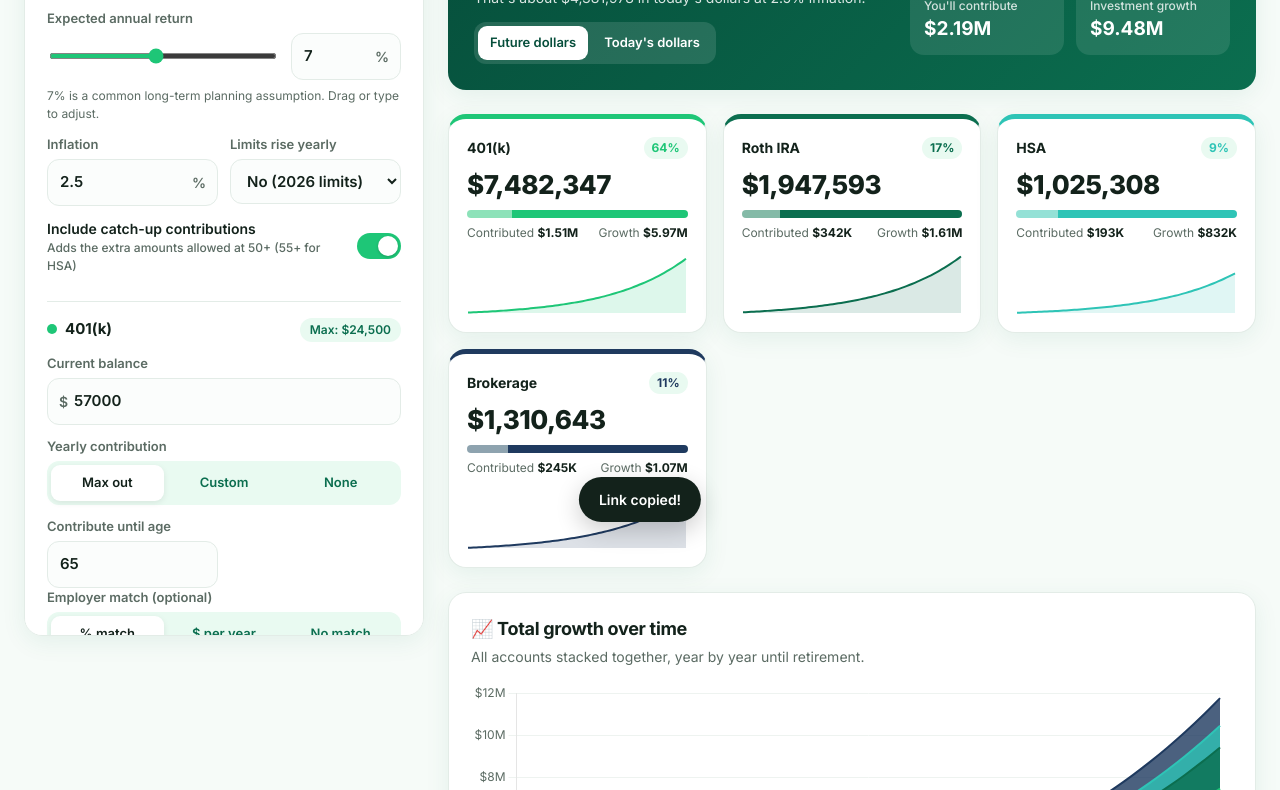
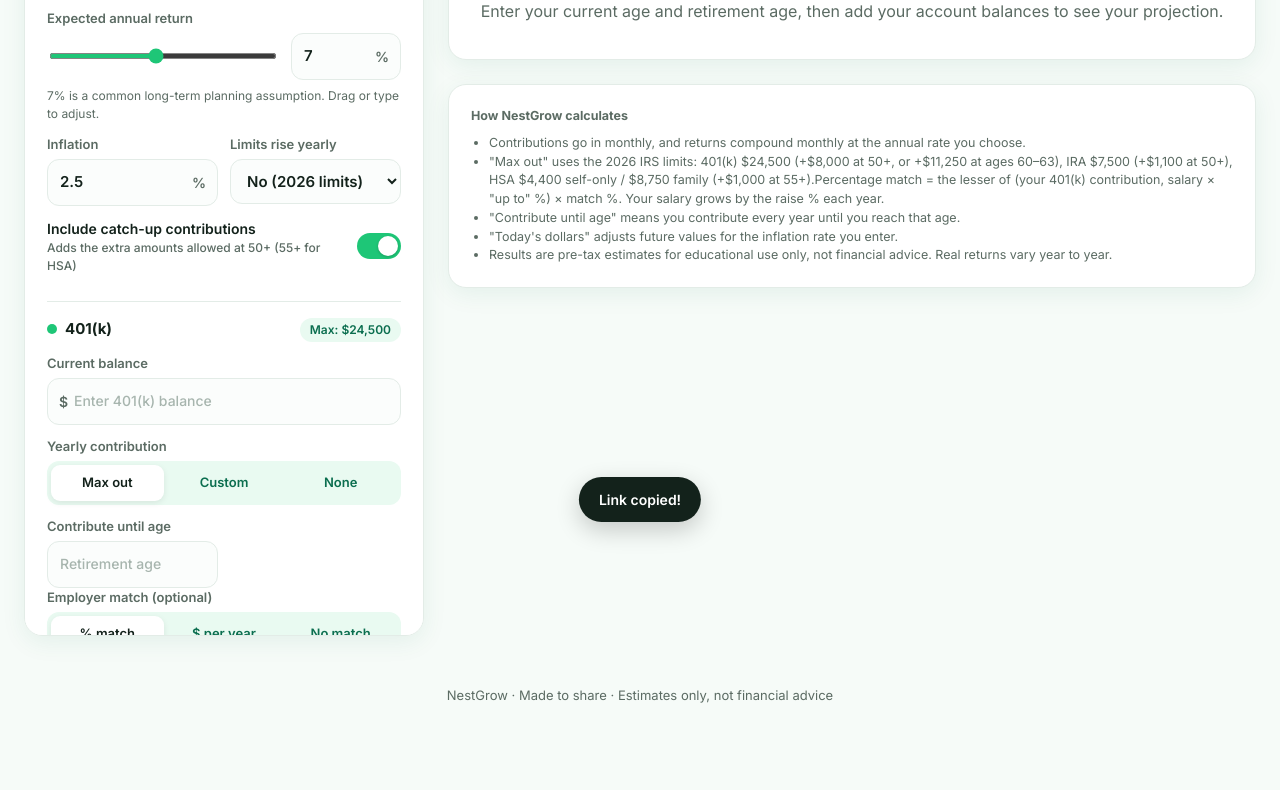
Before and after one commit to RoamingRedPanda/Nestgrow, a plain HTML site: page index.html in a window 1280 px wide. Shown: the part 374-1164 px from the top of the page. After the commit the page ends 1120 px from the top, so only its background shows below. Drawn offline with nearby package versions, Linux system fonts and the light colour scheme.

Commit message:
Replace index.html with the contents of 'nestgrow 2.html' so the site root serves the NestGrow v2 page

```diff
--- a/index.html
+++ b/index.html
@@ -205,6 +205,12 @@
     transition: transform .3s ease; z-index: 50; box-shadow: 0 8px 24px rgba(0,0,0,.2);
   }
   .toast.show { transform: translateX(-50%) translateY(0); }
+  input[type="number"]::placeholder { color: #A7B5AE; font-weight: 500; font-size: 14px; }
+  .empty-state { text-align: center; padding: 36px 24px; color: var(--muted); }
+  .empty-state .icon { font-size: 36px; }
+  .empty-state h3 { margin: 6px 0 4px; color: var(--ink); font-size: 20px; }
+  .results.is-empty > *:not(#emptyState):not(.notes) { display: none; }
+  .results:not(.is-empty) #emptyState { display: none; }
   .warn { color: #B45309; font-size: 12px; font-weight: 600; display: none; }
   .warn.show { display: block; }
 </style>
@@ -242,11 +248,11 @@
       <div class="row">
         <div class="field">
           <label for="curAge">Current age</label>
-          <input type="number" id="curAge" value="25" min="16" max="90" />
+          <input type="number" id="curAge" value="" placeholder="e.g. 30" min="16" max="90" />
         </div>
         <div class="field">
           <label for="retAge">Retirement age</label>
-          <input type="number" id="retAge" value="65" min="17" max="100" />
+          <input type="number" id="retAge" value="" placeholder="e.g. 65" min="17" max="100" />
         </div>
       </div>
       <div class="field">
@@ -287,7 +293,7 @@
       <div class="section-title"><span><span class="dot" style="background:var(--c401k)"></span>401(k)</span><span class="limit-pill" id="k401Pill">Max: $24,500</span></div>
       <div class="field">
         <label for="k401Bal">Current balance</label>
-        <div class="input-wrap has-prefix"><span class="prefix">$</span><input type="number" id="k401Bal" value="57000" min="0" step="500" /></div>
+        <div class="input-wrap has-prefix"><span class="prefix">$</span><input type="number" id="k401Bal" value="" placeholder="Enter 401(k) balance" min="0" step="500" /></div>
       </div>
       <div class="field">
         <span class="label">Yearly contribution</span>
@@ -301,11 +307,11 @@
       <div class="row">
         <div class="field collapsible" data-show-when="k401Mode:custom">
           <label for="k401Custom">Your amount / yr</label>
-          <div class="input-wrap has-prefix"><span class="prefix">$</span><input type="number" id="k401Custom" value="10000" min="0" step="500" /></div>
+          <div class="input-wrap has-prefix"><span class="prefix">$</span><input type="number" id="k401Custom" value="" placeholder="Enter amount" min="0" step="500" /></div>
         </div>
         <div class="field collapsible" data-show-when="k401Mode:max,custom">
           <label for="k401Until">Contribute until age</label>
-          <input type="number" id="k401Until" value="65" min="16" max="100" />
+          <input type="number" id="k401Until" value="" placeholder="Retirement age" min="16" max="100" />
         </div>
       </div>
       <div class="field">
@@ -321,28 +327,28 @@
         <div class="row">
           <div class="field">
             <label for="salary">Annual salary</label>
-            <div class="input-wrap has-prefix"><span class="prefix">$</span><input type="number" id="salary" value="75000" min="0" step="1000" /></div>
+            <div class="input-wrap has-prefix"><span class="prefix">$</span><input type="number" id="salary" value="" placeholder="Enter salary" min="0" step="1000" /></div>
           </div>
           <div class="field">
             <label for="salaryGrowth">Raise / yr</label>
-            <div class="input-wrap has-suffix"><input type="number" id="salaryGrowth" value="3" min="0" max="20" step="0.5" /><span class="suffix">%</span></div>
+            <div class="input-wrap has-suffix"><input type="number" id="salaryGrowth" value="" placeholder="e.g. 3" min="0" max="20" step="0.5" /><span class="suffix">%</span></div>
           </div>
         </div>
         <div class="row">
           <div class="field">
             <label for="matchPct">Employer matches</label>
-            <div class="input-wrap has-suffix"><input type="number" id="matchPct" value="100" min="0" max="200" step="5" /><span class="suffix">%</span></div>
+            <div class="input-wrap has-suffix"><input type="number" id="matchPct" value="" placeholder="e.g. 100" min="0" max="200" step="5" /><span class="suffix">%</span></div>
           </div>
           <div class="field">
             <label for="matchCap">Up to (of salary)</label>
-            <div class="input-wrap has-suffix"><input type="number" id="matchCap" value="6" min="0" max="100" step="0.5" /><span class="suffix">%</span></div>
+            <div class="input-wrap has-suffix"><input type="number" id="matchCap" value="" placeholder="e.g. 6" min="0" max="100" step="0.5" /><span class="suffix">%</span></div>
           </div>
         </div>
         <div class="hint" id="matchHint">Example: 100% match up to 6% of salary.</div>
       </div>
       <div class="field collapsible" data-show-when="matchType:dollar">
         <label for="k401Match">Employer match / yr</label>
-        <div class="input-wrap has-prefix"><span class="prefix">$</span><input type="number" id="k401Match" value="0" min="0" step="250" /></div>
+        <div class="input-wrap has-prefix"><span class="prefix">$</span><input type="number" id="k401Match" value="" placeholder="Enter match amount" min="0" step="250" /></div>
       </div>
       <div class="hint">The match is added only in years you contribute. The combined total is capped at the $72,000 IRS annual limit.</div>
       <div class="warn" id="k401Warn">Custom amount is above the IRS limit — it's capped at the limit.</div>
@@ -353,7 +359,7 @@
       <div class="section-title"><span><span class="dot" style="background:var(--croth)"></span>Roth IRA</span><span class="limit-pill" id="rothPill">Max: $7,500</span></div>
       <div class="field">
         <label for="rothBal">Current balance</label>
-        <div class="input-wrap has-prefix"><span class="prefix">$</span><input type="number" id="rothBal" value="25000" min="0" step="500" /></div>
+        <div class="input-wrap has-prefix"><span class="prefix">$</span><input type="number" id="rothBal" value="" placeholder="Enter Roth IRA balance" min="0" step="500" /></div>
       </div>
       <div class="field">
         <span class="label">Yearly contribution</span>
@@ -367,11 +373,11 @@
       <div class="row">
         <div class="field collapsible" data-show-when="rothMode:custom">
           <label for="rothCustom">Your amount / yr</label>
-          <div class="input-wrap has-prefix"><span class="prefix">$</span><input type="number" id="rothCustom" value="3000" min="0" step="250" /></div>
+          <div class="input-wrap has-prefix"><span class="prefix">$</span><input type="number" id="rothCustom" value="" placeholder="Enter amount" min="0" step="250" /></div>
         </div>
         <div class="field collapsible" data-show-when="rothMode:max,custom">
           <label for="rothUntil">Contribute until age</label>
-          <input type="number" id="rothUntil" value="65" min="16" max="100" />
+          <input type="number" id="rothUntil" value="" placeholder="Retirement age" min="16" max="100" />
         </div>
       </div>
       <div class="warn" id="rothWarn">Custom amount is above the IRS limit — it's capped at the limit.</div>
@@ -383,7 +389,7 @@
       <div class="row">
         <div class="field">
           <label for="hsaBal">Current balance</label>
-          <div class="input-wrap has-prefix"><span class="prefix">$</span><input type="number" id="hsaBal" value="7000" min="0" step="250" /></div>
+          <div class="input-wrap has-prefix"><span class="prefix">$</span><input type="number" id="hsaBal" value="" placeholder="Enter HSA balance" min="0" step="250" /></div>
         </div>
         <div class="field">
           <label for="hsaCoverage">Coverage</label>
@@ -405,14 +411,14 @@
       <div class="row">
         <div class="field collapsible" data-show-when="hsaMode:custom">
           <label for="hsaCustom">Your amount / yr</label>
-          <div class="input-wrap has-prefix"><span class="prefix">$</span><input type="number" id="hsaCustom" value="2000" min="0" step="250" /></div>
+          <div class="input-wrap has-prefix"><span class="prefix">$</span><input type="number" id="hsaCustom" value="" placeholder="Enter amount" min="0" step="250" /></div>
         </div>
         <div class="field collapsible" data-show-when="hsaMode:max,custom">
           <label for="hsaUntil">Contribute until age</label>
-          <input type="number" id="hsaUntil" value="65" min="16" max="65" />
+          <input type="number" id="hsaUntil" value="" placeholder="Retirement age" min="16" max="65" />
         </div>
       </div>
-      <div class="hint">HSA contributions stop at 65 (Medicare enrollment generally ends eligibility).</div>
+      <div class="hint">Leave "Contribute until age" blank to contribute until you retire. HSA contributions stop at 65 (Medicare enrollment generally ends eligibility).</div>
       <div class="warn" id="hsaWarn">Custom amount is above the IRS limit — it's capped at the limit.</div>
     </div>
 
@@ -427,21 +433,21 @@
         <div class="row">
           <div class="field">
             <label for="brokBal">Current balance</label>
-            <div class="input-wrap has-prefix"><span class="prefix">$</span><input type="number" id="brokBal" value="5000" min="0" step="500" /></div>
+            <div class="input-wrap has-prefix"><span class="prefix">$</span><input type="number" id="brokBal" value="" placeholder="Enter balance" min="0" step="500" /></div>
           </div>
           <div class="field">
             <label for="brokMonthly">Monthly contribution</label>
-            <div class="input-wrap has-prefix"><span class="prefix">$</span><input type="number" id="brokMonthly" value="500" min="0" step="50" /></div>
+            <div class="input-wrap has-prefix"><span class="prefix">$</span><input type="number" id="brokMonthly" value="" placeholder="Enter monthly amount" min="0" step="50" /></div>
           </div>
         </div>
         <div class="row">
           <div class="field">
             <label for="brokUntil">Contribute until age</label>
-            <input type="number" id="brokUntil" value="65" min="16" max="100" />
+            <input type="number" id="brokUntil" value="" placeholder="Retirement age" min="16" max="100" />
           </div>
           <div class="field">
             <label for="brokIncrease">Raise contribution / yr</label>
-            <div class="input-wrap has-suffix"><input type="number" id="brokIncrease" value="0" min="0" max="20" step="0.5" /><span class="suffix">%</span></div>
+            <div class="input-wrap has-suffix"><input type="number" id="brokIncrease" value="" placeholder="e.g. 2" min="0" max="20" step="0.5" /><span class="suffix">%</span></div>
           </div>
         </div>
       </div>
@@ -449,7 +455,12 @@
   </aside>
 
   <!-- ================= RESULTS ================= -->
-  <section class="results" aria-live="polite">
+  <section class="results is-empty" aria-live="polite">
+    <div class="panel empty-state" id="emptyState">
+      <div class="icon">🌱</div>
+      <h3>Let's grow your nest egg</h3>
+      <div>Enter your current age and retirement age, then add your account balances to see your projection.</div>
+    </div>
     <div class="total-card">
       <div>
         <div class="eyebrow" id="totalLabel">Your nest egg at 65</div>
@@ -540,7 +551,7 @@
       <strong>How NestGrow calculates</strong>
       <ul>
         <li>Contributions go in monthly, and returns compound monthly at the annual rate you choose.</li>
-        <li>"Max out" uses the 2026 IRS limits: 401(k) $24,500 (+$8,000 at 50+, or +$11,250 at ages 60–63), IRA $7,500 (+$1,100 at 50+), HSA $4,400 self-only / $8,750 family (+$1,000 at 55+).</li>
+        <li>"Max out" uses the 2026 IRS limits: 401(k) $24,500 (+$8,000 at 50+, or +$11,250 at ages 60–63), IRA $7,500 (+$1,100 at 50+), HSA $4,400 self-only / $8,750 family (+$1,000 at 55+).</[...]
         <li>Percentage match = the lesser of (your 401(k) contribution, salary × "up to" %) × match %. Your salary grows by the raise % each year.</li>
         <li>"Contribute until age" means you contribute every year until you reach that age.</li>
         <li>"Today's dollars" adjusts future values for the inflation rate you enter.</li>
@@ -592,6 +603,10 @@
   };
 
   // ---------- Inputs ----------
+  const isBlank = (id) => $(id).value.trim() === "";
+  const untilAge = (id, retAge) => isBlank(id) ? retAge : num(id);
+  const hasCore = () => !isBlank("curAge") && !isBlank("retAge") && num("curAge") > 0 && num("retAge") > 0;
+
   function readInputs() {
     const curAge = Math.round(num("curAge"));
     let retAge = Math.round(num("retAge"));
@@ -602,12 +617,12 @@
       infl: num("inflation") / 100,
       limitGrowth: $("limitGrowth").value === "yes",
       catchUp: $("catchUp").checked,
-      k401: { bal: num("k401Bal"), mode: $("k401Mode").value, custom: num("k401Custom"), until: num("k401Until"), match: num("k401Match"),
+      k401: { bal: num("k401Bal"), mode: $("k401Mode").value, custom: num("k401Custom"), until: untilAge("k401Until", retAge), match: num("k401Match"),
         matchType: $("matchType").value, salary: num("salary"), salaryGrowth: num("salaryGrowth") / 100,
         matchPct: num("matchPct") / 100, matchCap: num("matchCap") / 100 },
-      roth: { bal: num("rothBal"), mode: $("rothMode").value, custom: num("rothCustom"), until: num("rothUntil") },
-      hsa:  { bal: num("hsaBal"), mode: $("hsaMode").value, custom: num("hsaCustom"), until: Math.min(num("hsaUntil"), 65), family: $("hsaCoverage").value === "family" },
-      brok: { on: $("brokOn").checked, bal: num("brokBal"), monthly: num("brokMonthly"), until: num("brokUntil"), inc: num("brokIncrease") / 100 }
+      roth: { bal: num("rothBal"), mode: $("rothMode").value, custom: num("rothCustom"), until: untilAge("rothUntil", retAge) },
+      hsa:  { bal: num("hsaBal"), mode: $("hsaMode").value, custom: num("hsaCustom"), until: Math.min(untilAge("hsaUntil", retAge), 65), family: $("hsaCoverage").value === "family" },
+      brok: { on: $("brokOn").checked, bal: num("brokBal"), monthly: num("brokMonthly"), until: untilAge("brokUntil", retAge), inc: num("brokIncrease") / 100 }
     };
   }
 
@@ -769,6 +784,9 @@
 
   // ---------- Render ----------
   function render() {
+    const results = document.querySelector(".results");
+    results.classList.toggle("is-empty", !hasCore());
+    if (!hasCore()) return;
     const p = readInputs();
     const r = simulate(p);
     const n = r.ages.length - 1;
@@ -783,7 +801,9 @@
     $("rothWarn").classList.toggle("show", p.roth.mode === "custom" && p.roth.custom > limitFor("roth", p.curAge, 0, p));
     $("hsaWarn").classList.toggle("show",  p.hsa.mode === "custom"  && p.hsa.custom  > limitFor("hsa", p.curAge, 0, p));
 
-    if (p.k401.matchType === "pct") {
+    if (p.k401.matchType === "pct" && isBlank("salary")) {
+      $("matchHint").textContent = "Example: 100% match up to 6% of salary.";
+    } else if (p.k401.matchType === "pct") {
       const empC0 = p.k401.mode === "none" ? 0 : (p.k401.mode === "max" ? limitFor("k401", p.curAge, 0, p) : Math.min(p.k401.custom, limitFor("k401", p.curAge, 0, p)));
       const full = p.k401.salary * p.k401.matchCap;
       $("matchHint").innerHTML = `This year your employer adds about <b>${fmt(employerMatch(empC0, 0, p))}</b>.` +
@@ -909,8 +929,8 @@
   let lastRet = num("retAge");
   $("retAge").addEventListener("change", () => {
     const nr = num("retAge");
-    ["k401Until", "rothUntil", "brokUntil"].forEach(id => { if (num(id) === lastRet) $(id).value = nr; });
-    if (num("hsaUntil") === Math.min(lastRet, 65)) $("hsaUntil").value = Math.min(nr, 65);
+    ["k401Until", "rothUntil", "brokUntil"].forEach(id => { if (!isBlank(id) && num(id) === lastRet) $(id).value = nr; });
+    if (!isBlank("hsaUntil") && num("hsaUntil") === Math.min(lastRet, 65)) $("hsaUntil").value = Math.min(nr, 65);
     lastRet = nr;
     update();
   });
@@ -946,7 +966,7 @@
     lastRet = num("retAge");
     history.replaceState(null, "", location.pathname);
     update();
-    toast("Reset to defaults");
+    toast("Cleared — enter your info to start");
   });
 
   // Load inputs from URL if present
```
